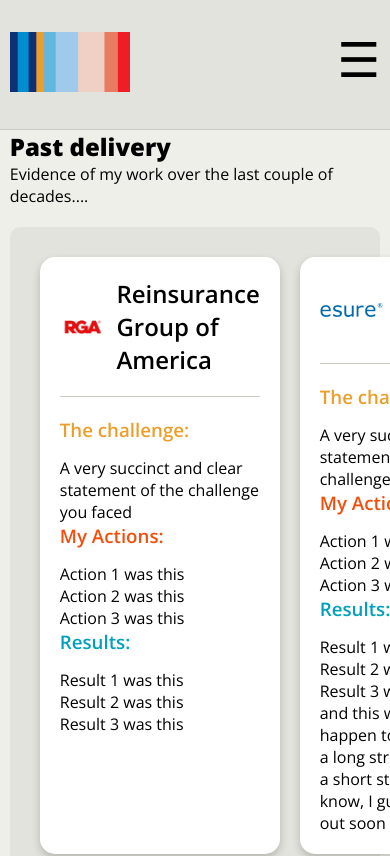
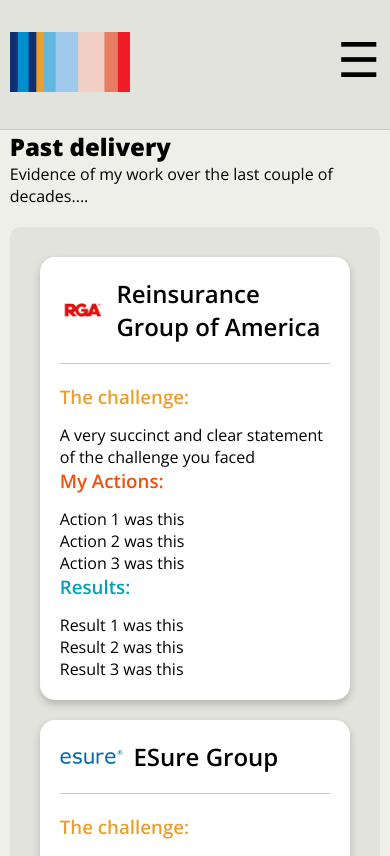
Before and after one commit to johndck/johndick-me-react-build, a React (Vite) app: page /Evidence in a window 390 px wide. Shown: the top 856 px of the page. Built offline with nearby package versions, Linux system fonts and the light colour scheme.

Commit message:
made responsive changes

```diff
--- a/src/index.css
+++ b/src/index.css
@@ -704,6 +704,10 @@
   .kpiStats {
     max-width: 85%;
   }
+
+  .evidenceGridHolder {
+    grid-template-columns: 1fr;
+  }
 }
 
 @media (max-width: 600px) {
```
